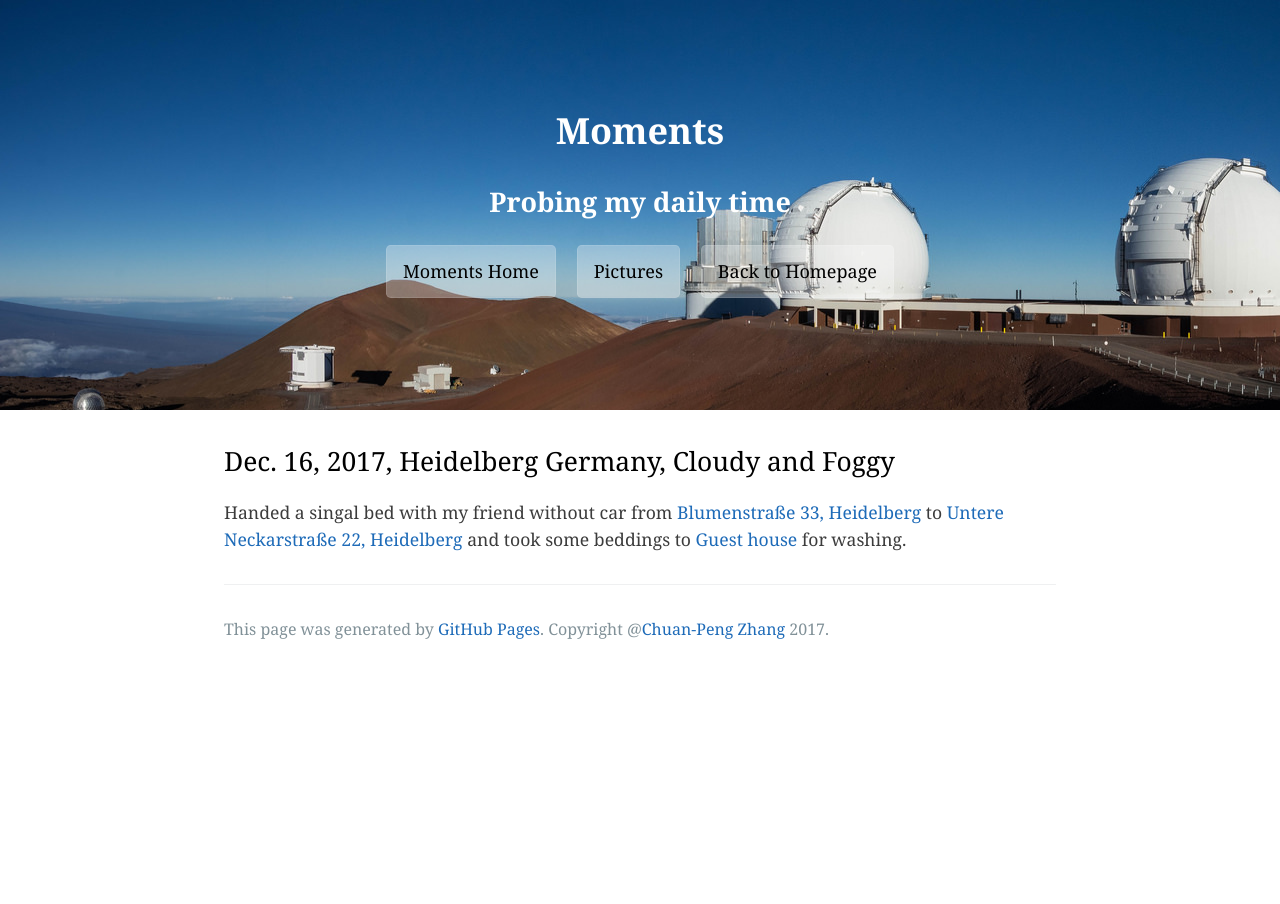
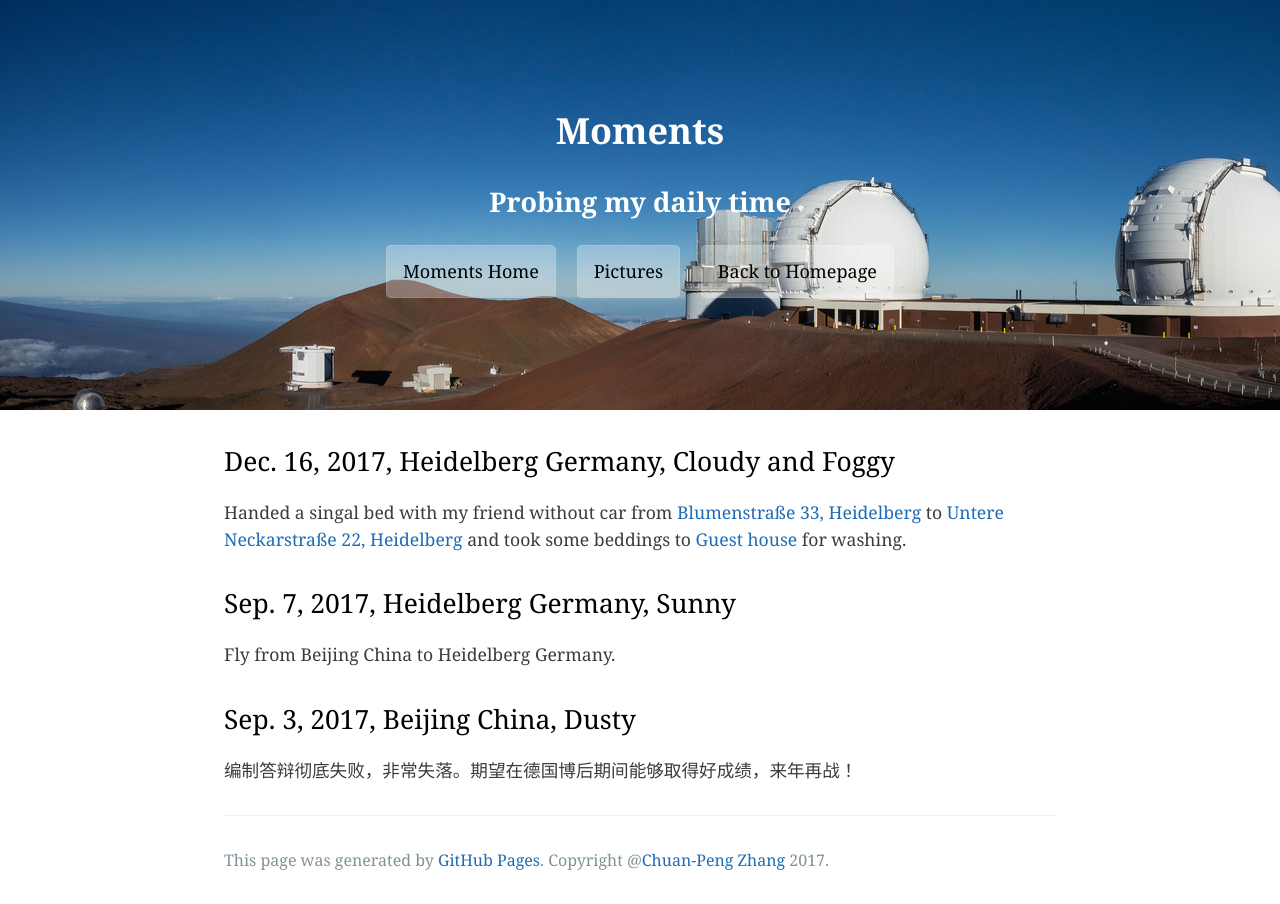
Before and after one commit to zcp521/zcp521.github.io, a Jekyll site: the page built from moments.md, in a window 1280 px wide. Built offline with Jekyll 4.4.1, drawn with Linux system fonts in a browser that asks for light colours.

Commit message:
Update moments.md

```diff
--- a/moments.md
+++ b/moments.md
@@ -4,6 +4,19 @@ title: "Moments"
 tagline: "Probing my daily time"
 ---
 
+
+
+
 ## Dec. 16, 2017, Heidelberg Germany, Cloudy and Foggy
 
 Handed a singal bed with my friend without car from <a href="https://goo.gl/YYTNoa">Blumenstraße 33, Heidelberg</a> to  <a href="https://goo.gl/Hm3gT9">Untere Neckarstraße 22, Heidelberg</a> and took some beddings to <a href="https://goo.gl/6kJTau">Guest house</a> for washing.
+
+
+## Sep. 7, 2017, Heidelberg Germany, Sunny
+
+Fly from Beijing China to Heidelberg Germany.
+
+
+## Sep. 3, 2017, Beijing China, Dusty
+
+编制答辩彻底失败，非常失落。期望在德国博后期间能够取得好成绩，来年再战！
```
